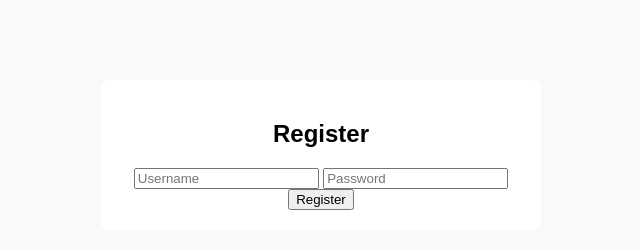
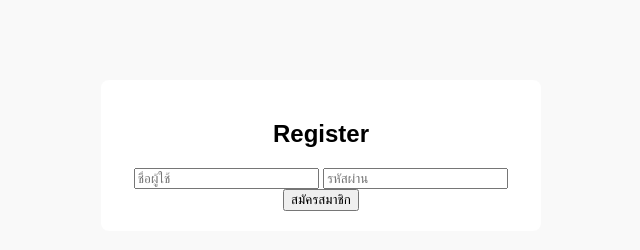
Before and after one commit to kajorkdotcom/tawearthshop, a website: page public/register.html in a window 1280 px wide. Shown: the full height of the page, 319-959 px from the left. Drawn offline with Linux system fonts and the light colour scheme.

Commit message:
Update register.html

```diff
--- a/public/register.html
+++ b/public/register.html
@@ -9,10 +9,10 @@
   <div class="center-box">
     <h2>Register</h2>
     <form action="/register" method="POST">
-      <input type="text" name="username" placeholder="Username" required>
-      <input type="password" name="password" placeholder="Password" required>
-      <button type="submit">Register</button>
-    </form>
+  <input type="text" name="username" placeholder="ชื่อผู้ใช้" required />
+  <input type="password" name="password" placeholder="รหัสผ่าน" required />
+  <button type="submit">สมัครสมาชิก</button>
+</form>
   </div>
 </body>
 </html>
```
